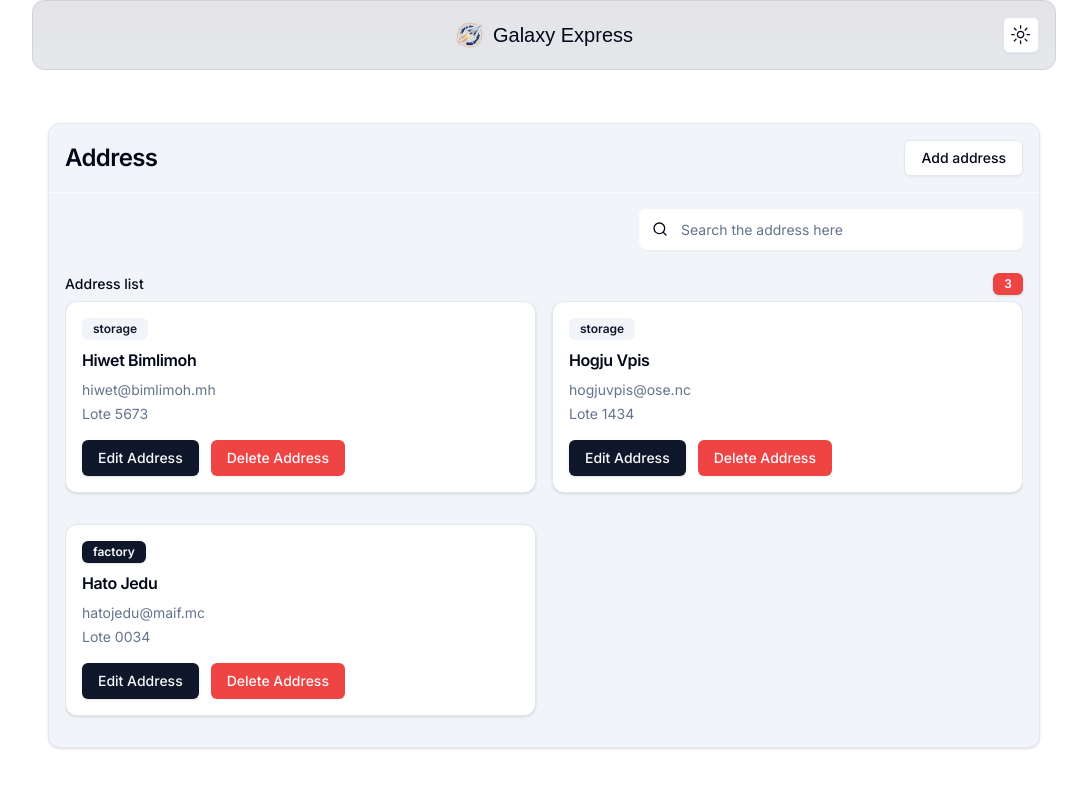
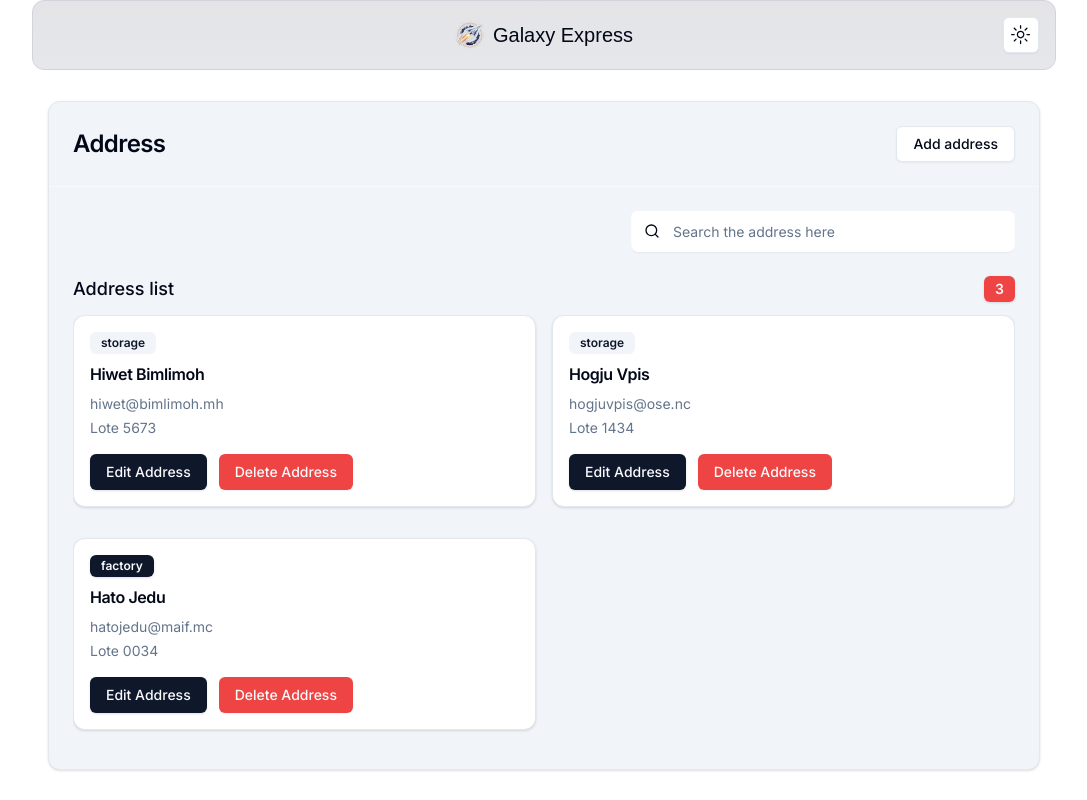
Before and after one commit to christopher-alves-dev/galaxy-express, a Next.js app: page / in a window 1280 px wide. Shown: the whole page, without its empty margins (96-1183 px from the left). Built offline with nearby package versions, Linux system fonts and the light colour scheme; a web font is replaced by a local one.

Commit message:
feat: increase space on md viewport and col span full to empty content list

```diff
--- a/src/components/ui/address-list.tsx
+++ b/src/components/ui/address-list.tsx
@@ -21,9 +21,9 @@ export function AddressList() {
   const { address, searchList, searchParam, deleteAddress } = useAddressStore();
 
   const emptyList = !address?.length;
-  const showFilteredList = !!searchParam;
-  const emptySearchList = showFilteredList && !searchList?.length;
-  const showAllAddress = !showFilteredList && !emptyList;
+  const showSearchList = !!searchParam;
+  const emptySearchList = showSearchList && !searchList?.length;
+  const showAllAddress = !showSearchList && !emptyList;
 
   function handleNavigateToEdit(landNumber: string) {
     router.push(`/address/${landNumber}`);
@@ -34,17 +34,17 @@ export function AddressList() {
   }
 
   return (
-    <div className="space-y-1.5">
+    <div className="space-y-1.5 lg:space-y-3">
       <div className="flex items-center justify-between">
-        <Label>Address list</Label>
+        <Label className="lg:text-lg">Address list</Label>
 
-        <Badge variant="destructive">
-          {showFilteredList ? searchList.length : address.length}
+        <Badge variant="destructive" className="lg:text-sm">
+          {showSearchList ? searchList.length : address.length}
         </Badge>
       </div>
       <div className="grid h-[430px] grid-cols-1 justify-center gap-3 overflow-y-scroll md:grid-cols-2 md:gap-4">
         {emptyList && (
-          <div className="flex h-full flex-col items-center justify-center gap-10">
+          <div className="col-span-full flex h-full flex-col items-center justify-center gap-10">
             <ValueNoneIcon className="h-20 w-20 text-muted-foreground" />
 
             <div className="flex flex-col gap-2 text-center">
@@ -58,7 +58,19 @@ export function AddressList() {
           </div>
         )}
 
-        {showFilteredList &&
+        {emptySearchList && (
+          <div className="col-span-full flex h-full flex-col items-center justify-center gap-10">
+            <SearchX size={80} className="text-muted-foreground" />
+
+            <div className="flex flex-col gap-2 text-center">
+              <p className="text-lg text-muted-foreground">
+                No search found for &apos;{searchParam}&apos;
+              </p>
+            </div>
+          </div>
+        )}
+
+        {showSearchList &&
           searchList.map((item) => (
             <Card key={item.landNumber} className="h-fit">
               <CardHeader className="space-y-3">
@@ -87,18 +99,6 @@ export function AddressList() {
               </CardContent>
             </Card>
           ))}
-
-        {emptySearchList && (
-          <div className="flex h-full flex-col items-center justify-center gap-10">
-            <SearchX size={80} className="text-muted-foreground" />
-
-            <div className="flex flex-col gap-2 text-center">
-              <p className="text-lg text-muted-foreground">
-                No search found for &apos;{searchParam}&apos;
-              </p>
-            </div>
-          </div>
-        )}
 
         {showAllAddress &&
           address.map((item) => (
--- a/src/components/ui/content-block.tsx
+++ b/src/components/ui/content-block.tsx
@@ -15,7 +15,9 @@ ContentBlock.displayName = "ContentBlock";
 const ContentBlockHeader = React.forwardRef<
   HTMLDivElement,
   React.HTMLAttributes<HTMLDivElement>
->(({ ...props }, ref) => <CardHeader ref={ref} {...props} />);
+>(({ className, ...props }, ref) => (
+  <CardHeader ref={ref} className={cn("md:p-6", className)} {...props} />
+));
 
 ContentBlockHeader.displayName = "ContentBlockHeader";
 
@@ -41,7 +43,7 @@ const ContentBlockContent = React.forwardRef<
 >(({ className, ...props }, ref) => (
   <CardContent
     ref={ref}
-    className={cn("space-y-6 p-4", className)}
+    className={cn("space-y-6 p-4 md:p-6", className)}
     {...props}
   />
 ));
```
